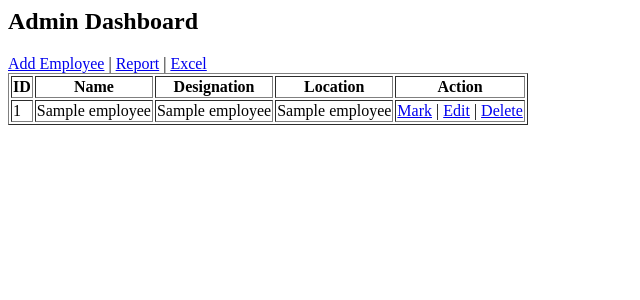
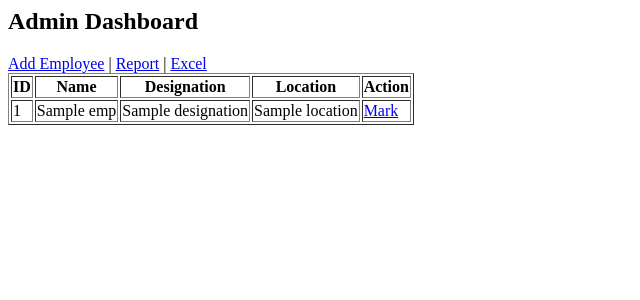
Before and after one commit to nuthank170-art/attendance-system, a Flask app: template templates/dashboard.html in a window 1280 px wide. Shown: the top 300 px of the page, without its empty margins (0-640 px from the left). Run offline with Flask 3, Linux system fonts and the light colour scheme; the template is opened without the code that fills it: most values are stand-ins (such as "Sample title", 1, 10 or a date in 2020).

Commit message:
dashboard.html

```diff
--- a/templates/dashboard.html
+++ b/templates/dashboard.html
@@ -12,27 +12,21 @@
 <th>Action</th>
 </tr>
 
-{% for e in employees %}
+{% for emp in employees %}
 
 <tr>
 
-<td>{{e[0]}}</td>
-<td>{{e[1]}}</td>
-<td>{{e[2]}}</td>
-<td>{{e[3]}}</td>
+<td>{{emp.id}}</td>
+
+<td>{{emp.name}}</td>
+
+<td>{{emp.designation}}</td>
+
+<td>{{emp.location}}</td>
 
 <td>
 
-<a href="/attendance/{{e[0]}}">Mark</a> |
-
-<a href="/edit_employee/{{e[0]}}">Edit</a> |
-
-<a href="/delete_employee/{{e[0]}}"
-onclick="return confirm('Delete employee?')">
-
-Delete
-
-</a>
+<a href="/attendance/{{emp.id}}">Mark</a>
 
 </td>
 
```
